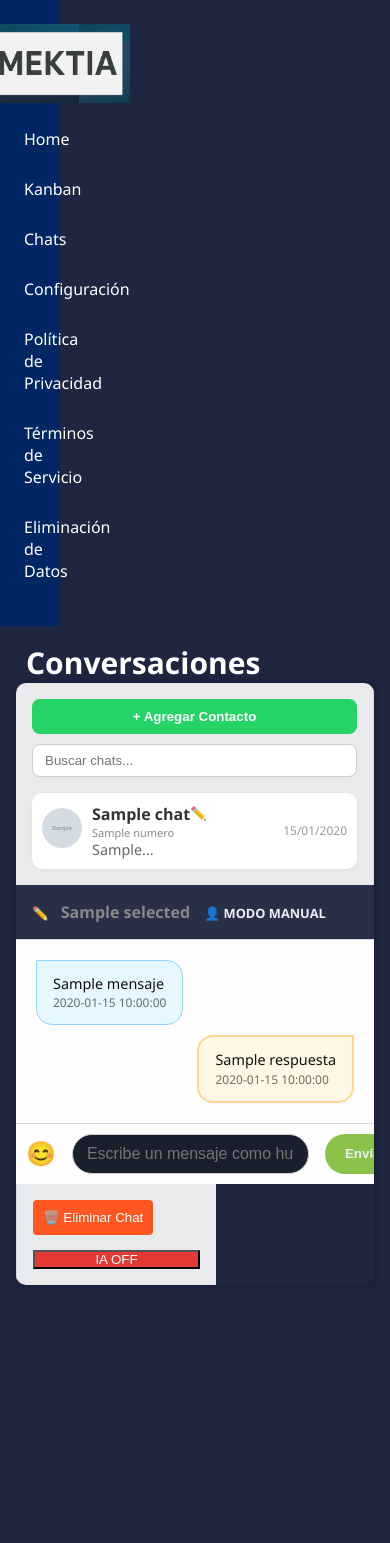
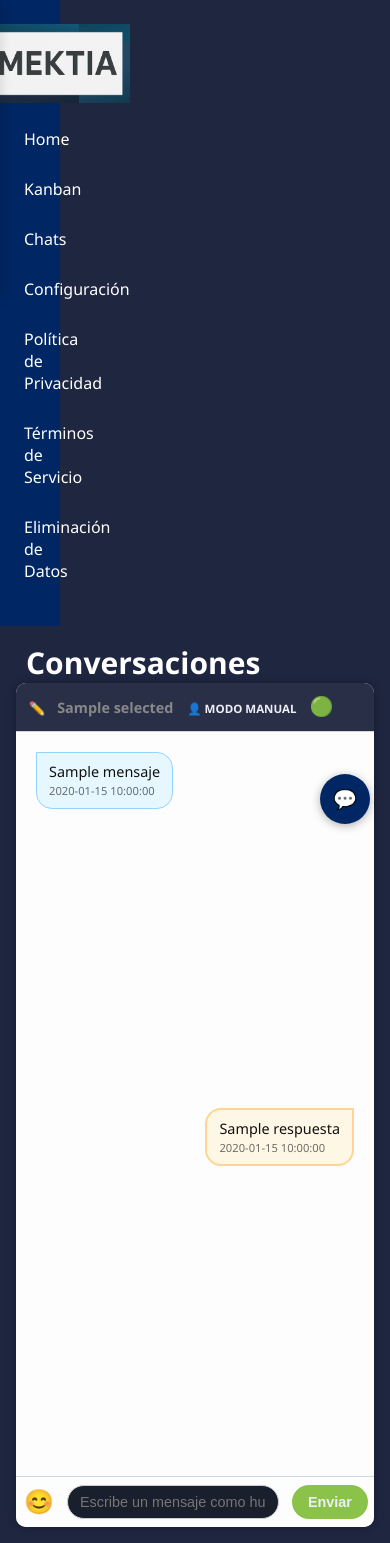
Before and after one commit to Mektiaventas/Whatsmektia, a Flask app: template templates/chats.html in a window 390 px wide. Before the commit the page ends 1285 px from the top, so only its background shows below. Run offline with Flask 3, Linux system fonts and the light colour scheme; the template is opened without the code that fills it: most values are stand-ins (such as "Sample title", 1, 10 or a date in 2020); grey boxes marked "Sample" are stand-in pictures.

Commit message:
Autoajuste de Chats

```diff
--- a/static/css/styles.css
+++ b/static/css/styles.css
@@ -945,3 +945,176 @@ body {
         height: 300px;
     }
 }
+/* ========== RESPONSIVE CHATS ========== */
+@media (max-width: 1024px) {
+  .chat-layout-v2 {
+    grid-template-columns: 35% 65%;
+  }
+
+  .sidebar-right {
+    display: none;
+  }
+
+  .chat-panel-header .badge {
+    font-size: 0.7em;
+  }
+}
+
+@media (max-width: 768px) {
+  .chat-layout-v2 {
+    display: block;
+    position: relative;
+  }
+
+  .chat-list-v2 {
+    position: fixed;
+    left: -100%;
+    top: 0;
+    width: 80%;
+    height: 100vh;
+    z-index: 1000;
+    background: var(--card-bg);
+    transition: left 0.3s ease;
+    padding: 1rem;
+    box-shadow: 2px 0 10px rgba(0,0,0,0.1);
+  }
+
+  .chat-list-v2.mobile-visible {
+    left: 0;
+  }
+
+  .chat-panel-v2 {
+    width: 100%;
+    min-height: 100vh;
+  }
+
+  .mobile-chat-toggle {
+    position: fixed;
+    bottom: 20px;
+    right: 20px;
+    z-index: 1001;
+    width: 50px;
+    height: 50px;
+    border-radius: 50%;
+    background: var(--brand-blue);
+    color: white;
+    border: none;
+    font-size: 1.2rem;
+    cursor: pointer;
+    box-shadow: 0 2px 10px rgba(0,0,0,0.3);
+    display: block;
+  }
+
+  .mobile-toggle-ia {
+    display: inline-block;
+    margin-left: 10px;
+    background: none;
+    border: none;
+    font-size: 1.2rem;
+    cursor: pointer;
+  }
+
+  .sidebar-right {
+    display: none;
+  }
+
+  .chat-panel-header {
+    padding: 0.8rem;
+    font-size: 0.9rem;
+  }
+
+  .msg-box {
+    max-width: 90%;
+    font-size: 0.9rem;
+    padding: 10px 14px;
+  }
+
+  .reply-form {
+    padding: 8px;
+  }
+
+  .input-group {
+    gap: 5px;
+  }
+
+  .reply-input-line {
+    padding: 8px 12px;
+    font-size: 0.9rem;
+  }
+
+  .send-btn {
+    padding: 8px 16px;
+    font-size: 0.9rem;
+  }
+}
+
+@media (max-width: 480px) {
+  .chat-list-v2 {
+    width: 100%;
+  }
+
+  .chat-item {
+    padding: 8px;
+  }
+
+  .chat-avatar img {
+    width: 35px;
+    height: 35px;
+  }
+
+  .chat-info {
+    font-size: 0.9rem;
+  }
+
+  .chat-preview {
+    font-size: 0.8rem;
+  }
+
+  .chat-meta {
+    font-size: 0.7rem;
+  }
+
+  .msg-box {
+    max-width: 95%;
+    padding: 8px 12px;
+  }
+
+  .msg-meta {
+    font-size: 0.7rem;
+  }
+
+  .no-chat-selected {
+    text-align: center;
+    padding: 2rem;
+    color: #666;
+  }
+
+  .ia-active-message {
+    padding: 10px;
+    font-size: 0.9rem;
+    text-align: center;
+  }
+}
+
+/* Ocultar botón toggle en desktop */
+@media (min-width: 769px) {
+  .mobile-chat-toggle,
+  .mobile-toggle-ia {
+    display: none;
+  }
+}
+
+/* Mejoras para tablets */
+@media (min-width: 769px) and (max-width: 1024px) {
+  .chat-layout-v2 {
+    grid-template-columns: 40% 60%;
+  }
+
+  .chat-item {
+    padding: 10px;
+  }
+
+  .chat-panel-header {
+    padding: 1rem;
+  }
+}
--- a/templates/chats.html
+++ b/templates/chats.html
@@ -61,8 +61,8 @@
 
   <!-- Centro: Mensajes -->
   <section class="chat-panel-v2">
+    {% if selected %}
     <div class="chat-panel-header" data-num="{{ selected }}">
-      {% if selected %}
       <span class="alias-view">
         {{ (chats | selectattr("numero", "equalto", selected) | first).nombre_mostrado }}
       </span>
@@ -76,7 +76,7 @@
       </button>
       <span style="margin-left:8px; color:#888;">{{ selected }}</span>
 
-        <!-- BADGE DE ESTADO IA/MANUAL (NUEVO) -->
+      <!-- BADGE DE ESTADO IA/MANUAL -->
       <span class="badge {% if IA_ESTADOS.get(selected, True) %}bg-success{% else %}bg-warning{% endif %}"
             style="margin-left: 10px; font-size: 0.8em;">
           {% if IA_ESTADOS.get(selected, True) %}
@@ -85,10 +85,17 @@
               👤 MODO MANUAL
           {% endif %}
       </span>
+
+      <!-- Botón para toggle IA en móvil -->
+      <button class="mobile-toggle-ia" onclick="toggleIA('{{ selected }}')">
+        {{ IA_ESTADOS.get(selected, True) and '🔴' or '🟢' }}
+      </button>
+    </div>
     {% else %}
-        Selecciona un chat
+    <div class="chat-panel-header">
+      <span>Selecciona un chat</span>
+    </div>
     {% endif %}
-    </div>
 
     <div class="msgs-wrap-v2" id="msgs">
       {% if mensajes %}
@@ -110,11 +117,11 @@
           {% endif %}
         {% endfor %}
       {% else %}
-        <p style="padding:1rem;">Selecciona un chat para ver mensajes.</p>
+        <p class="no-chat-selected">Selecciona un chat para ver mensajes.</p>
       {% endif %}
     </div>
 
-    <!-- FORMULARIO DE MENSAJE MANUAL (SOLO CUANDO IA ESTÁ DESACTIVADA) -->
+    <!-- FORMULARIO DE MENSAJE MANUAL -->
     {% if selected %}
         {% if not IA_ESTADOS.get(selected, True) %}
         <form method="POST" action="/send-manual" class="reply-form">
@@ -126,15 +133,14 @@
             </div>
         </form>
         {% else %}
-        <!-- MENSAJE CUANDO IA ESTÁ ACTIVADA -->
-        <div style="padding: 15px; background: #e3f2fd; border-radius: 5px; text-align: center; margin: 10px;">
-            <p style="margin: 0; color: #1976d2;">🤖 La IA está respondiendo automáticamente. Desactívala para enviar mensajes manuales.</p>
+        <div class="ia-active-message">
+            <p>🤖 La IA está respondiendo automáticamente. Desactívala para enviar mensajes manuales.</p>
         </div>
         {% endif %}
     {% endif %}
   </section>
 
-  <!-- Lado derecho -->
+  <!-- Lado derecho - Solo visible en desktop -->
   <aside class="sidebar-right">
     {% if selected %}
       <form action="/chats/{{ selected }}/eliminar" method="POST" onsubmit="return confirm('¿Eliminar este chat?')">
@@ -148,6 +154,9 @@
     {% endif %}
   </aside>
 </div>
+
+<!-- Botón móvil para mostrar/ocultar lista de chats -->
+<button class="mobile-chat-toggle" onclick="toggleChatList()">💬</button>
 
 <script>
   // Función para activar edición de alias
@@ -168,8 +177,7 @@
         parent.querySelector('.alias-view').textContent = input.value || input.dataset.num;
         parent.querySelector('.alias-view').style.display = '';
 
-        // ACTUALIZA EN LISTA TAMBIÉN (si cambiaste en header)
-        // Busca en la lista de contactos y actualiza el alias ahí
+        // ACTUALIZA EN LISTA TAMBIÉN
         document.querySelectorAll('.chat-name').forEach(function(chatName) {
           if(chatName.dataset.num === input.dataset.num) {
             chatName.querySelector('.alias-view').textContent = input.value || input.dataset.num;
@@ -188,7 +196,7 @@
     };
   }
 
-  // Activar edición en todos los botones ✏️, tanto lista como header
+  // Activar edición en todos los botones ✏️
   document.addEventListener('DOMContentLoaded', function () {
     document.querySelectorAll('.edit-alias-btn').forEach(function(btn) {
       btn.addEventListener('click', function(e) {
@@ -205,5 +213,17 @@
   if (msgs) {
     msgs.scrollTop = msgs.scrollHeight;
   }
+
+  // Toggle lista de chats en móvil
+  function toggleChatList() {
+    const chatList = document.querySelector('.chat-list-v2');
+    chatList.classList.toggle('mobile-visible');
+  }
+
+  // Toggle IA desde móvil
+  function toggleIA(numero) {
+    fetch(`/toggle_ai/${numero}`, { method: 'POST' })
+      .then(() => window.location.reload());
+  }
 </script>
 {% endblock %}
```
Lines whose indentation alone changed are shown as unchanged.
